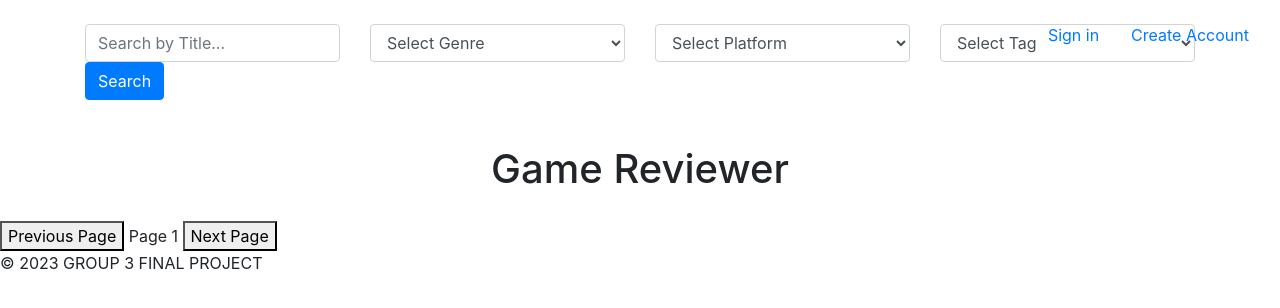
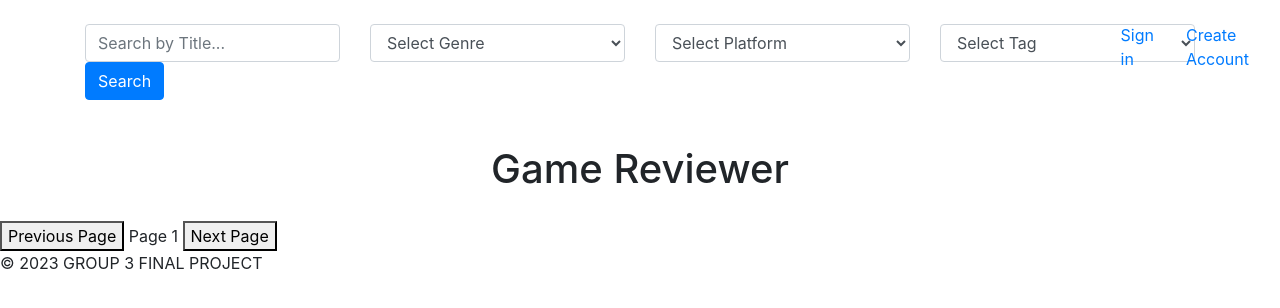
Before and after one commit to CEN4010-Fall2023-Prin-Soft-Eng/cen4010-prin-soft-eng-final-project-001-group-3, a website: page public/homepage.html in a window 1280 px wide. Drawn offline with nearby package versions, Linux system fonts and the light colour scheme; no server answers.

Commit message:
Fix search bar CSS

```diff
--- a/public/styles.css
+++ b/public/styles.css
@@ -3,20 +3,16 @@
     padding: 10px;
     border: 1px solid #ccc;
     background-size: contain;
-    /* Set the background size to "contain" */
     background-position: center;
     color: black;
     height: 200px;
-    /* Set a fixed height for each game container */
     background-repeat: no-repeat;
     position: relative;
 }
 
 body {
     position: relative;
-    /* Add this to ensure positioning is relative to the body */
     padding-top: 65px;
-    /* Adjust this value as needed to avoid overlap with the nav */
 }
 
 .top-bar {
@@ -24,39 +20,26 @@ body {
     justify-content: space-between;
     align-items: center;
     padding: 0 15px;
-    /* Adjust the padding as needed */
     position: absolute;
     width: 100%;
     top: 0;
-    /* Adjust if needed */
-    z-index: 1000;
-    /* Ensure it's above other elements */
 }
 
 #accountSection {
     position: absolute;
-    /* Position the account section absolutely */
     right: 15px;
-    /* Align with the right edge of the page */
     top: 15px;
-    /* Align it at the same vertical level as the search bar */
-    z-index: 1000;
-    /* Ensure it's above other elements */
     display: flex;
     justify-content: flex-end;
-    /* Aligns the child elements (the circle) to the right */
-    width: 100%;
-    /* Ensures the container takes the full width */
+    width: 10%;
 }
 
 header {
     margin-top: 80px;
-    /* Adjust this value as needed for appropriate spacing */
 }
 
 #data-container {
     padding-top: 20px;
-    /* Adjust this value as needed for spacing below the header */
 }
 
 .thumbs-up,
```
